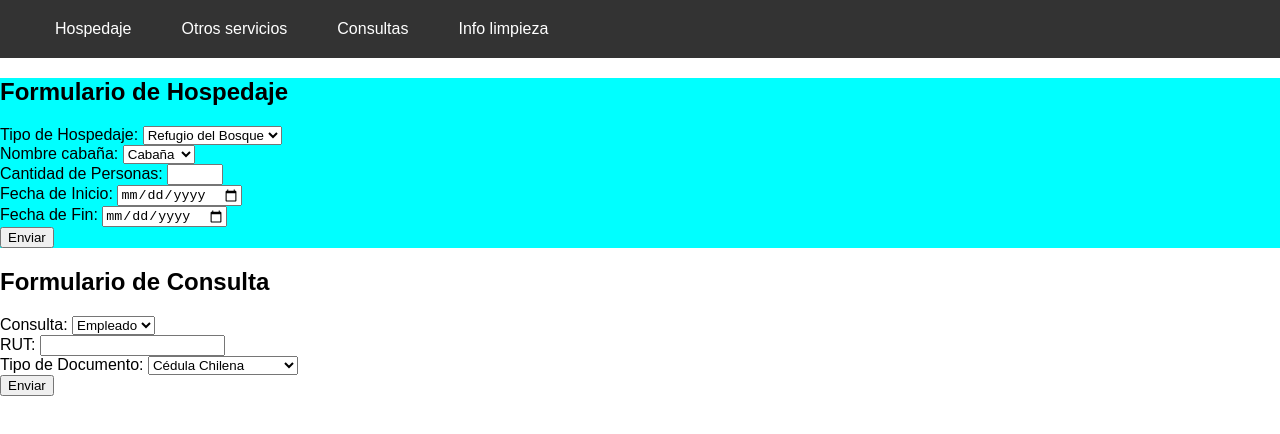
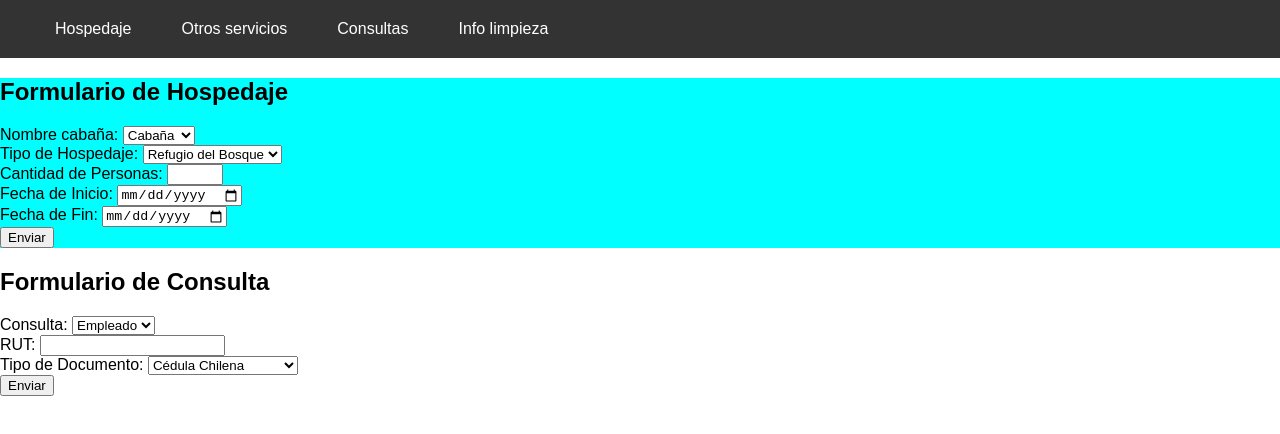
Before and after one commit to Karantooo/cabanias_bd, a plain HTML site: page frontend/index.html in a window 1280 px wide. Drawn offline with Linux system fonts and the light colour scheme.

Commit message:
fix: se arregla bug ocultamiento nombre

```diff
--- a/frontend/index.html
+++ b/frontend/index.html
@@ -19,27 +19,29 @@
     <section id="hospedaje">
         <h2>Formulario de Hospedaje</h2>
         <form action="#" method="post">
+
+
+
             <div class="form-group">
-                <label for="tipo-hospedaje">Tipo de Hospedaje:</label>
-                <select name="tipo-hospedaje" id="tipo-hospedaje">
-                    <option value="Refugio del Bosque">Refugio del Bosque</option>
-                    <option value="Refugio del Sol">Refugio del Sol</option>
-                    <option value="Refugio del Agua">Refugio del Agua</option>
-                    <option value="Refugio de la Tierra">Refugio de la Tierra</option>
-
-                </select>
-            </div>
-
-            <div class="form-group" id="nombre_cabaña">
                 <label for="nombre_hospedaje">Nombre cabaña:</label>
 
-                <select name="nombre_cabaña" >
+                <select name="nombre_cabaña" id="selectorHospedaje">
                     <option value="cabaña">Cabaña</option>
                     <option value="tinaja">Tinaja</option>
                     <option value="quincho">Quincho</option>
                 </select>
             </div>
+            <div class="form-group" id="nombre_cabaña">
+                <label for="tipo-hospedaje">Tipo de Hospedaje:</label>
+                <select name="tipo-hospedaje">
+                    <option value="1">Refugio del Bosque</option>
+                    <option value="2">Refugio del Sol</option>
+                    <option value="3">Refugio del Agua</option>
+                    <option value="4">Refugio de la Tierra</option>
 
+                </select>
+
+            </div>
             <div class="form-group">
                 <label for="cantidad-personas">Cantidad de Personas:</label>
                 <input type="number" id="cantidad-personas" name="cantidad-personas" min="1" max="10" required>
--- a/frontend/js/app.js
+++ b/frontend/js/app.js
@@ -1,6 +1,6 @@
 // script.js
 document.addEventListener('DOMContentLoaded', function() {
-    const consultasSelect = document.getElementById('tipo-hospedaje');
+    const consultasSelect = document.getElementById('selectorHospedaje');
     const conditionalMenuItem = document.getElementById('nombre_cabaña');
 
     consultasSelect.addEventListener('change', function() {
```
